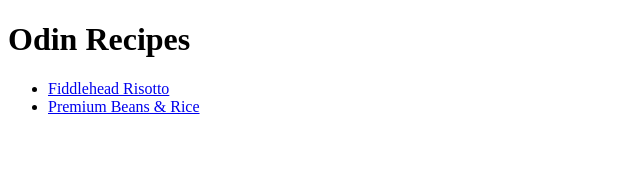
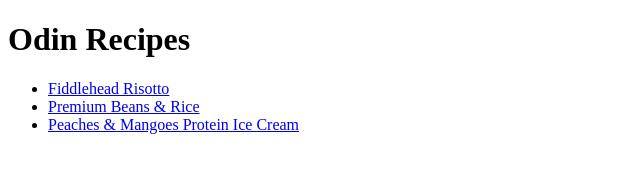
Before and after one commit to bbdrddn/odin-recipes, a plain HTML site: page index.html in a window 1280 px wide. Shown: the whole page, without its empty margins (0-640 px from the left). Drawn offline with Linux system fonts and the light colour scheme.

Commit message:
add link to new recipe and image for new recipe
Viewers may now access peach-and-mango-protein-ice-cream.html to read and look at the new recipe and its image

```diff
--- a/index.html
+++ b/index.html
@@ -10,6 +10,7 @@
     <ul>
         <li><a href="recipes/fiddlehead-risotto.html" rel="noopener noreferrer"> Fiddlehead Risotto </a></li>
         <li><a href="recipes/beans-and-rice-plus-plus.html" rel="noopener noreferrer"> Premium Beans & Rice  </a></li>
+        <li><a href="recipes/peach-and-mango-protein-ice-cream.html" rel="noopener noreferrer"> Peaches & Mangoes Protein Ice Cream  </a></li>
     </ul>
 </body>
 </html>
```
Also changed, not shown: recipe-pics/protein-ice-cream.jpg (added).
